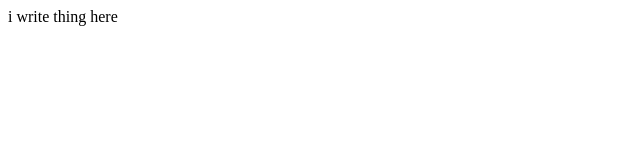
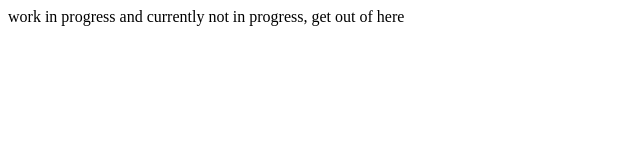
Before and after one commit to SmoQ7412/carrd-and-links, a plain HTML site: page index.html in a window 1280 px wide. Shown: the whole page, without its empty margins (0-640 px from the left). Drawn offline with Linux system fonts and the light colour scheme.

Commit message:
Update index.html

```diff
--- a/index.html
+++ b/index.html
@@ -1,3 +1,3 @@
 <html>
-i write thing here
+work in progress and currently not in progress, get out of here
 </html>
```
